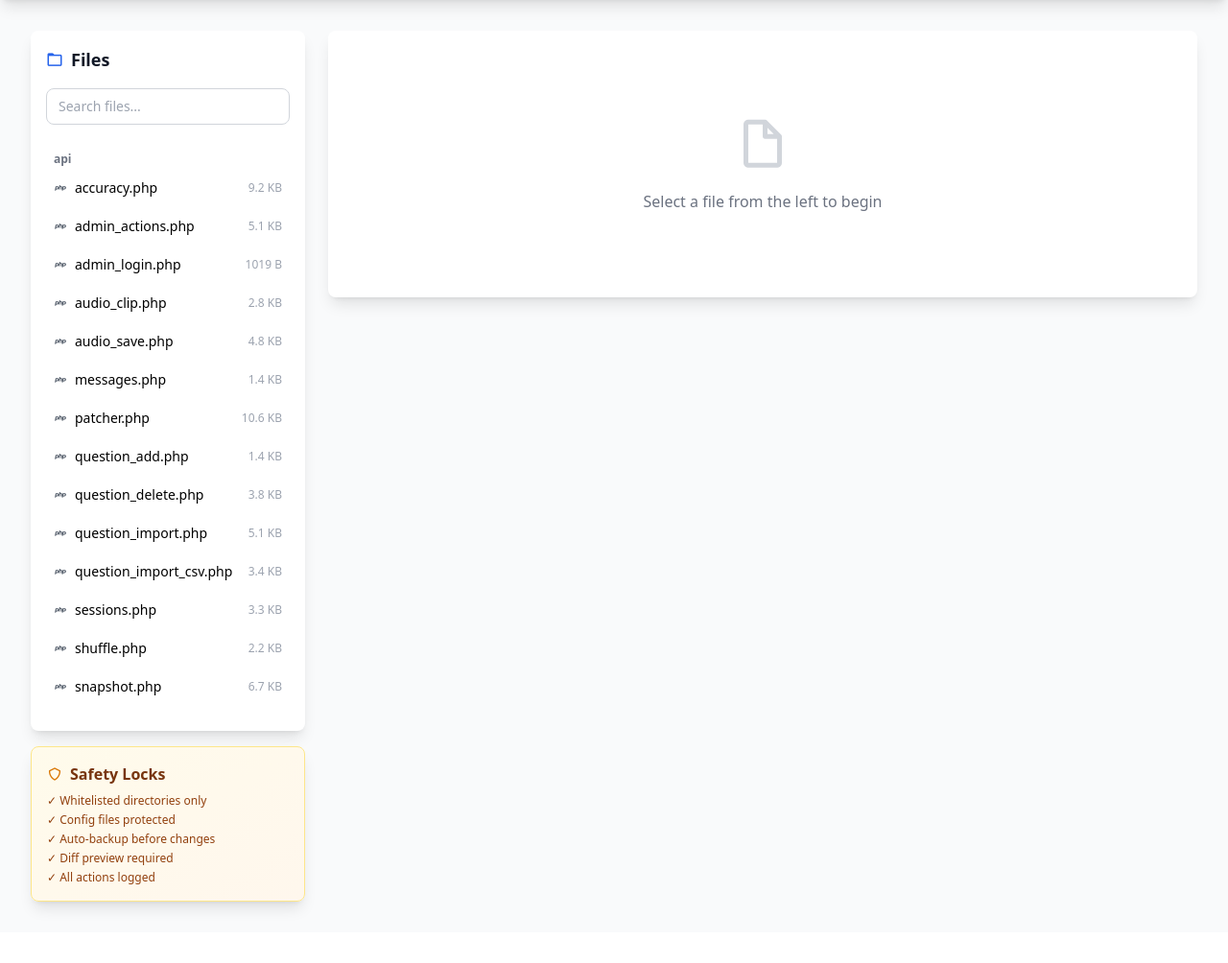
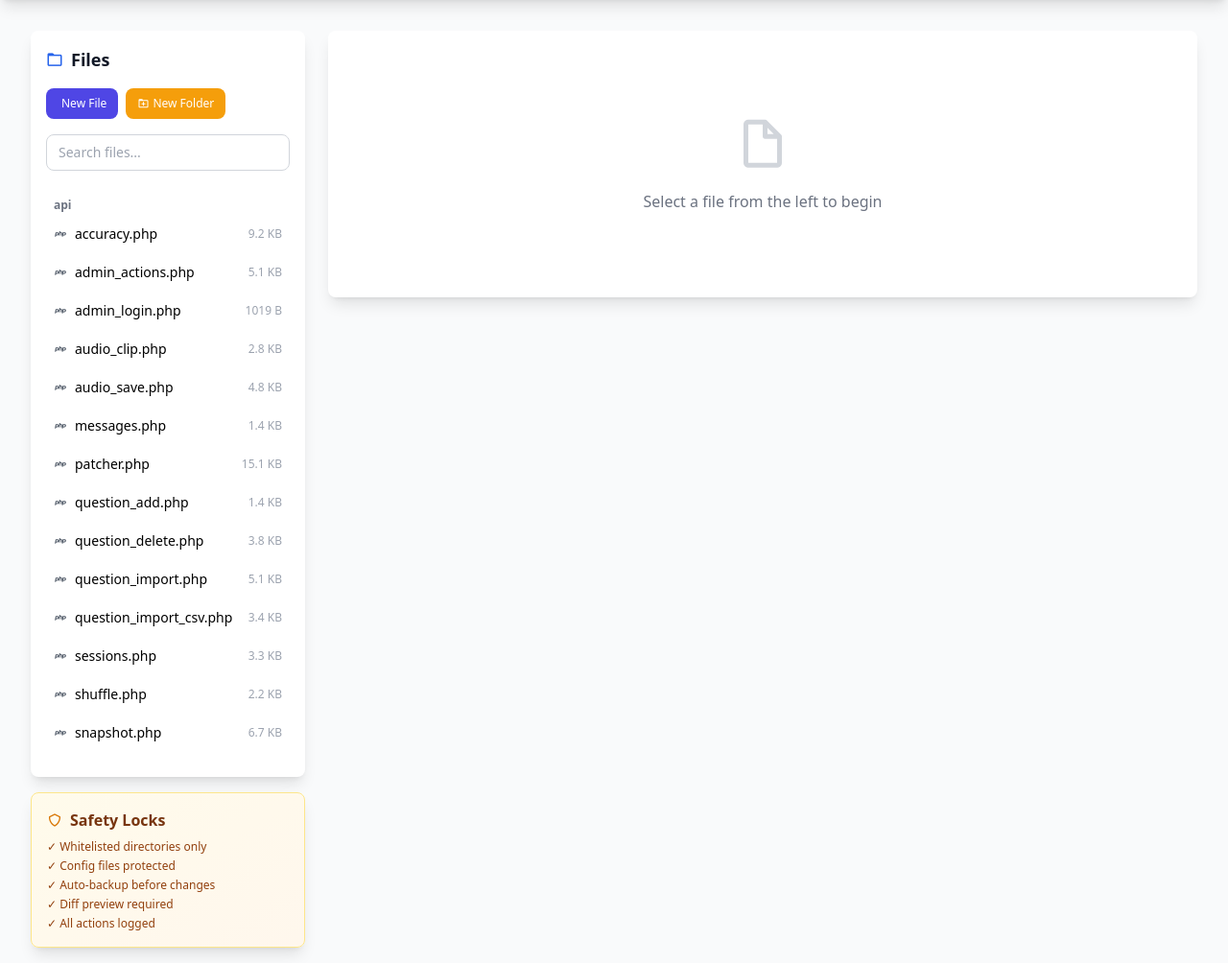
Before and after one commit to MAVIS-creator/Quiz-App, a PHP site: page /Quiz-App/patcher.php in a window 1280 px wide. Shown: the part 92-1096 px from the top of the page at 96% size. Before the commit the page ends 1044 px from the top, so only its background shows below. Run offline with PHP 8.4, Linux system fonts and the light colour scheme; the visitor is signed in with stand-in values (Sample User, id 1); some libraries are stand-ins or nearby versions.

Commit message:
feat: Add file and folder creation functionality in Patcher with user prompts

```diff
--- a/api/patcher.php
+++ b/api/patcher.php
@@ -35,6 +35,12 @@ try {
             break;
         case 'listBackups':
             handleListBackups();
+            break;
+        case 'createFile':
+            handleCreateFile();
+            break;
+        case 'createFolder':
+            handleCreateFolder();
             break;
         default:
             json_out(['error' => 'Invalid action'], 400);
@@ -292,6 +298,152 @@ function handleListBackups() {
 }
 
 /**
+ * Validate target path for creation (file or folder)
+ */
+function validateCreateTarget($targetPath, $isFile = true) {
+    $rootDir = realpath(__DIR__ . '/..');
+    $whitelist = ['api', 'assets', 'components', 'scripts/tests'];
+    $blocked = ['db.php', '.env', '.htaccess', 'config.php'];
+    $allowedExtensions = ['php', 'js', 'css', 'html', 'json'];
+
+    // Clean traversal
+    $clean = ltrim(str_replace(['../', '..\\'], '', str_replace('\\', '/', $targetPath)), '/');
+    $full = $rootDir . '/' . $clean;
+    $fullDir = $isFile ? dirname($full) : $full;
+
+    $realRoot = realpath($rootDir);
+    $realParent = realpath($fullDir) ?: $fullDir; // parent may not exist yet
+
+    // Ensure target is under a whitelisted root
+    $inWhitelist = false;
+    foreach ($whitelist as $allowed) {
+        if (strpos($clean, $allowed . '/') === 0 || $clean === $allowed) {
+            $inWhitelist = true;
+            break;
+        }
+    }
+    if (!$inWhitelist) {
+        throw new Exception('Target not in allowed directory');
+    }
+
+    // Blocked base names
+    $base = basename($full);
+    if (in_array($base, $blocked)) {
+        throw new Exception('Target name is protected');
+    }
+
+    if ($isFile) {
+        $ext = pathinfo($full, PATHINFO_EXTENSION);
+        if (!$ext || !in_array($ext, $allowedExtensions)) {
+            throw new Exception('File type not allowed');
+        }
+    }
+
+    return [
+        'rootDir' => $realRoot,
+        'fullPath' => $full,
+        'relativePath' => $clean,
+        'parentDir' => $fullDir
+    ];
+}
+
+/**
+ * Create a new file with optional initial content
+ */
+function handleCreateFile() {
+    $data = json_decode(file_get_contents('php://input'), true);
+    $path = $data['path'] ?? '';
+    $content = $data['content'] ?? null;
+
+    if (!$path) {
+        json_out(['error' => 'Path is required'], 400);
+    }
+
+    $target = validateCreateTarget($path, true);
+
+    // Create parent directories if missing (within whitelist)
+    if (!is_dir($target['parentDir'])) {
+        if (!mkdir($target['parentDir'], 0755, true)) {
+            throw new Exception('Failed to create parent directories');
+        }
+    }
+
+    if (file_exists($target['fullPath'])) {
+        json_out(['error' => 'File already exists'], 400);
+    }
+
+    // Choose default content by extension if content is null
+    if ($content === null) {
+        $ext = pathinfo($target['fullPath'], PATHINFO_EXTENSION);
+        $content = defaultTemplateForExt($ext, basename($target['fullPath']));
+    }
+
+    if (file_put_contents($target['fullPath'], $content) === false) {
+        throw new Exception('Failed to create file');
+    }
+
+    logPatcherAction([
+        'user' => $_SESSION['admin_username'] ?? 'admin',
+        'action' => 'create_file',
+        'file' => $target['relativePath'],
+        'timestamp' => date('Y-m-d H:i:s')
+    ]);
+
+    json_out(['success' => true, 'path' => $target['relativePath']]);
+}
+
+/**
+ * Create a new folder (recursive)
+ */
+function handleCreateFolder() {
+    $data = json_decode(file_get_contents('php://input'), true);
+    $path = $data['path'] ?? '';
+
+    if (!$path) {
+        json_out(['error' => 'Path is required'], 400);
+    }
+
+    $target = validateCreateTarget($path, false);
+
+    if (is_dir($target['fullPath'])) {
+        json_out(['error' => 'Folder already exists'], 400);
+    }
+
+    if (!mkdir($target['fullPath'], 0755, true)) {
+        throw new Exception('Failed to create folder');
+    }
+
+    logPatcherAction([
+        'user' => $_SESSION['admin_username'] ?? 'admin',
+        'action' => 'create_folder',
+        'folder' => $target['relativePath'],
+        'timestamp' => date('Y-m-d H:i:s')
+    ]);
+
+    json_out(['success' => true, 'path' => $target['relativePath']]);
+}
+
+/**
+ * Default starter templates for new files
+ */
+function defaultTemplateForExt($ext, $name) {
+    switch ($ext) {
+        case 'php':
+            return "<?php\n/**\n * ${name}\n */\n\n?>\n";
+        case 'js':
+            return "// ${name}\n'use strict';\n\n";
+        case 'css':
+            return "/* ${name} */\n\n";
+        case 'html':
+            return "<!doctype html>\n<html lang=\"en\">\n<head>\n  <meta charset=\"utf-8\">\n  <meta name=\"viewport\" content=\"width=device-width, initial-scale=1\">\n  <title>${name}</title>\n</head>\n<body>\n\n</body>\n</html>\n";
+        case 'json':
+            return "{\n  \"name\": \"${name}\"\n}\n";
+        default:
+            return "";
+    }
+}
+
+/**
  * Generate line-by-line diff
  */
 function generateDiff($original, $new) {
--- a/patcher.php
+++ b/patcher.php
@@ -85,6 +85,17 @@ $adminUsername = $_SESSION['admin_username'] ?? 'Admin';
                         <i class='bx bx-folder text-blue-600 mr-2'></i>
                         Files
                     </h2>
+
+                    <div class="flex gap-2 mb-4">
+                        <button onclick="promptNewFile()" class="px-3 py-2 bg-indigo-600 hover:bg-indigo-700 text-white rounded-lg text-xs flex items-center">
+                            <i class='bx bx-file-plus mr-1'></i>
+                            New File
+                        </button>
+                        <button onclick="promptNewFolder()" class="px-3 py-2 bg-amber-500 hover:bg-amber-600 text-white rounded-lg text-xs flex items-center">
+                            <i class='bx bx-folder-plus mr-1'></i>
+                            New Folder
+                        </button>
+                    </div>
 
                     <div class="mb-4">
                         <input
@@ -514,6 +525,65 @@ $adminUsername = $_SESSION['admin_username'] ?? 'Admin';
             if (bytes < 1024 * 1024) return (bytes / 1024).toFixed(1) + ' KB';
             return (bytes / (1024 * 1024)).toFixed(1) + ' MB';
         }
+
+        async function promptNewFile() {
+            const { value: path } = await Swal.fire({
+                title: 'Create New File',
+                input: 'text',
+                inputLabel: 'Relative path (inside api, assets, components, scripts/tests)',
+                inputPlaceholder: 'e.g. api/new_tool.php or assets/styles/new.css',
+                showCancelButton: true,
+                confirmButtonText: 'Create File',
+                confirmButtonColor: '#4f46e5'
+            });
+
+            if (!path) return;
+
+            try {
+                Swal.showLoading();
+                const res = await fetch(`${API}?action=createFile`, {
+                    method: 'POST',
+                    headers: { 'Content-Type': 'application/json' },
+                    body: JSON.stringify({ path })
+                });
+                const data = await res.json();
+                if (data.error) throw new Error(data.error);
+                await loadFiles();
+                await loadFile(data.path);
+                Swal.fire('Created', 'File created successfully', 'success');
+            } catch (err) {
+                Swal.fire('Error', err.message, 'error');
+            }
+        }
+
+        async function promptNewFolder() {
+            const { value: path } = await Swal.fire({
+                title: 'Create New Folder',
+                input: 'text',
+                inputLabel: 'Relative path (inside api, assets, components, scripts/tests)',
+                inputPlaceholder: 'e.g. assets/images/icons or scripts/tests/helpers',
+                showCancelButton: true,
+                confirmButtonText: 'Create Folder',
+                confirmButtonColor: '#f59e0b'
+            });
+
+            if (!path) return;
+
+            try {
+                Swal.showLoading();
+                const res = await fetch(`${API}?action=createFolder`, {
+                    method: 'POST',
+                    headers: { 'Content-Type': 'application/json' },
+                    body: JSON.stringify({ path })
+                });
+                const data = await res.json();
+                if (data.error) throw new Error(data.error);
+                await loadFiles();
+                Swal.fire('Created', 'Folder created successfully', 'success');
+            } catch (err) {
+                Swal.fire('Error', err.message, 'error');
+            }
+        }
     </script>
 </body>
 </html>
```
Also changed, not shown: admin-enhanced.php (+8 -0 lines).
